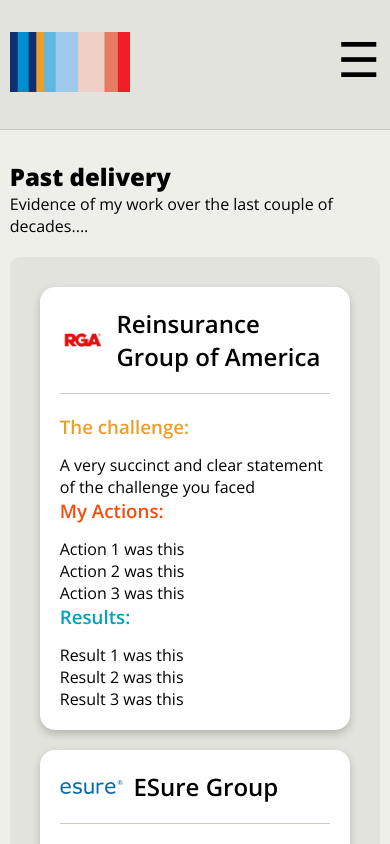
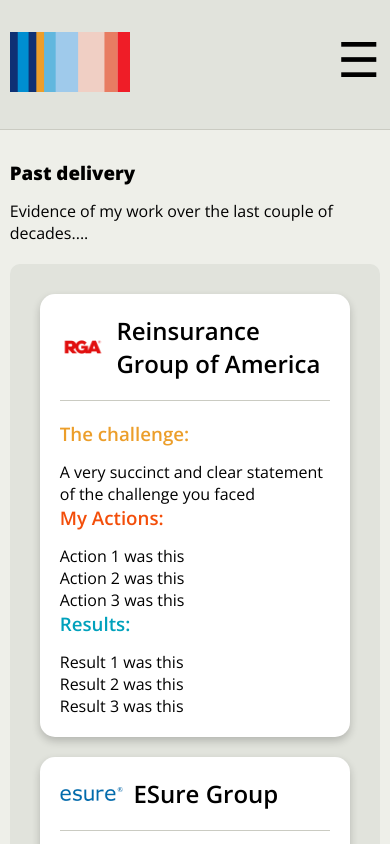
Before and after one commit to johndck/johndick-me-react-build, a React (Vite) app: page /Evidence in a window 390 px wide. Shown: the top 844 px of the page. Built offline with nearby package versions, Linux system fonts and the light colour scheme.

Commit message:
more responsive changes

```diff
--- a/src/components/topsection.jsx
+++ b/src/components/topsection.jsx
@@ -1,7 +1,7 @@
 function TopSection({ title, description }) {
   return (
     <div className="container topSection">
-      <h2>{title}</h2>
+      <h3>{title}</h3>
 
       <p> {description}</p>
     </div>
--- a/src/index.css
+++ b/src/index.css
@@ -95,6 +95,10 @@
 p {
   margin-top: 0;
   margin-bottom: 0;
+}
+
+h3 {
+  margin-bottom: 15px;
 }
 
 /* here is the site container for every section */
```
